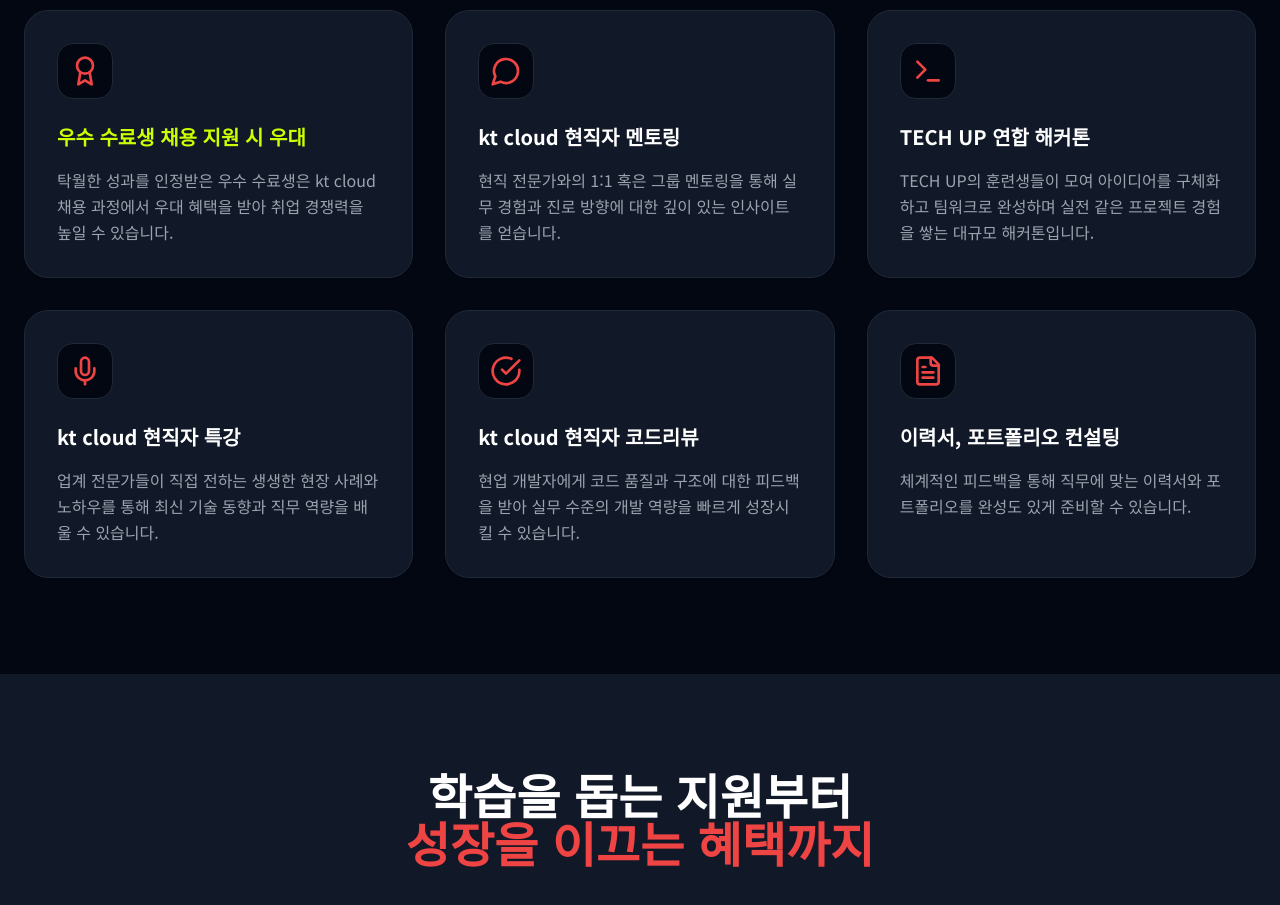
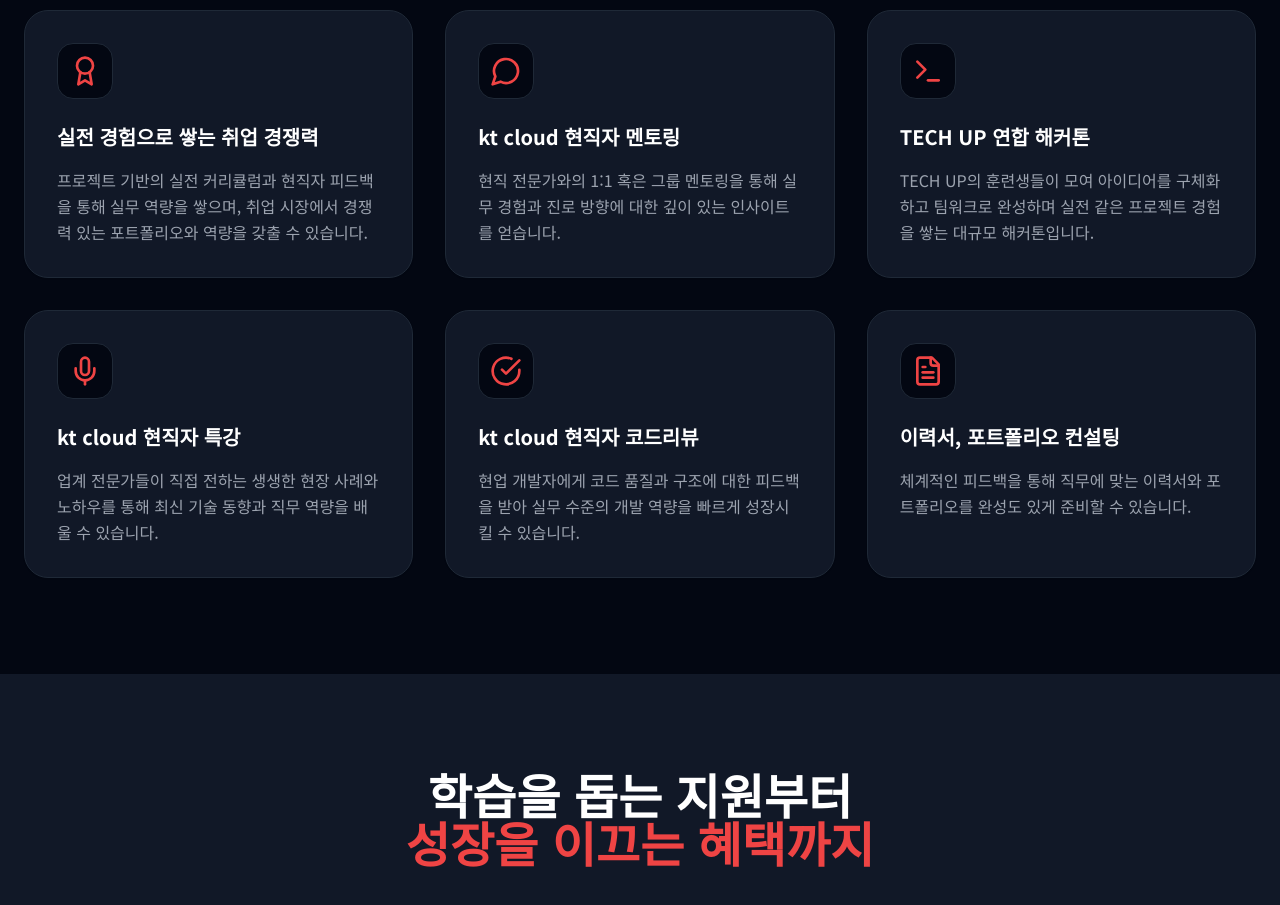
Before and after one commit to jin13122/kt-cloud-TECH-UP-main-d, a plain HTML site: page index.html in a window 1280 px wide. Shown: the part 2540-3445 px from the top of the page. Drawn offline with nearby package versions, Linux system fonts and the light colour scheme.

Commit message:
Update index.html

```diff
--- a/index.html
+++ b/index.html
@@ -150,8 +150,8 @@
                     <div class="w-14 h-14 rounded-2xl bg-gray-950 flex items-center justify-center mb-6 border border-gray-800 group-hover:scale-110 transition-transform">
                         <svg class="w-8 h-8 text-red-500" xmlns="http://www.w3.org/2000/svg" width="24" height="24" viewBox="0 0 24 24" fill="none" stroke="currentColor" stroke-width="2" stroke-linecap="round" stroke-linejoin="round"><circle cx="12" cy="8" r="6"></circle><path d="M15.477 12.89 17 22l-5-3-5 3 1.523-9.11"></path></svg>
                     </div>
-                    <h3 class="text-xl font-bold text-[#ccff00] mb-4">우수 수료생 채용 지원 시 우대</h3>
-                    <p class="text-gray-400 leading-relaxed">탁월한 성과를 인정받은 우수 수료생은 kt cloud 채용 과정에서 우대 혜택을 받아 취업 경쟁력을 높일 수 있습니다.</p>
+                    <h3 class="text-xl font-bold text-white mb-4">실전 경험으로 쌓는 취업 경쟁력</h3>
+                    <p class="text-gray-400 leading-relaxed">프로젝트 기반의 실전 커리큘럼과 현직자 피드백을 통해 실무 역량을 쌓으며, 취업 시장에서 경쟁력 있는 포트폴리오와 역량을 갖출 수 있습니다.</p>
                 </div>
                 <!-- 2 -->
                 <div class="bg-gray-900 p-8 rounded-3xl shadow-sm border border-gray-800 hover:border-red-500/30 transition-all flex flex-col items-start text-left group scroll-anim delay-100">
```
